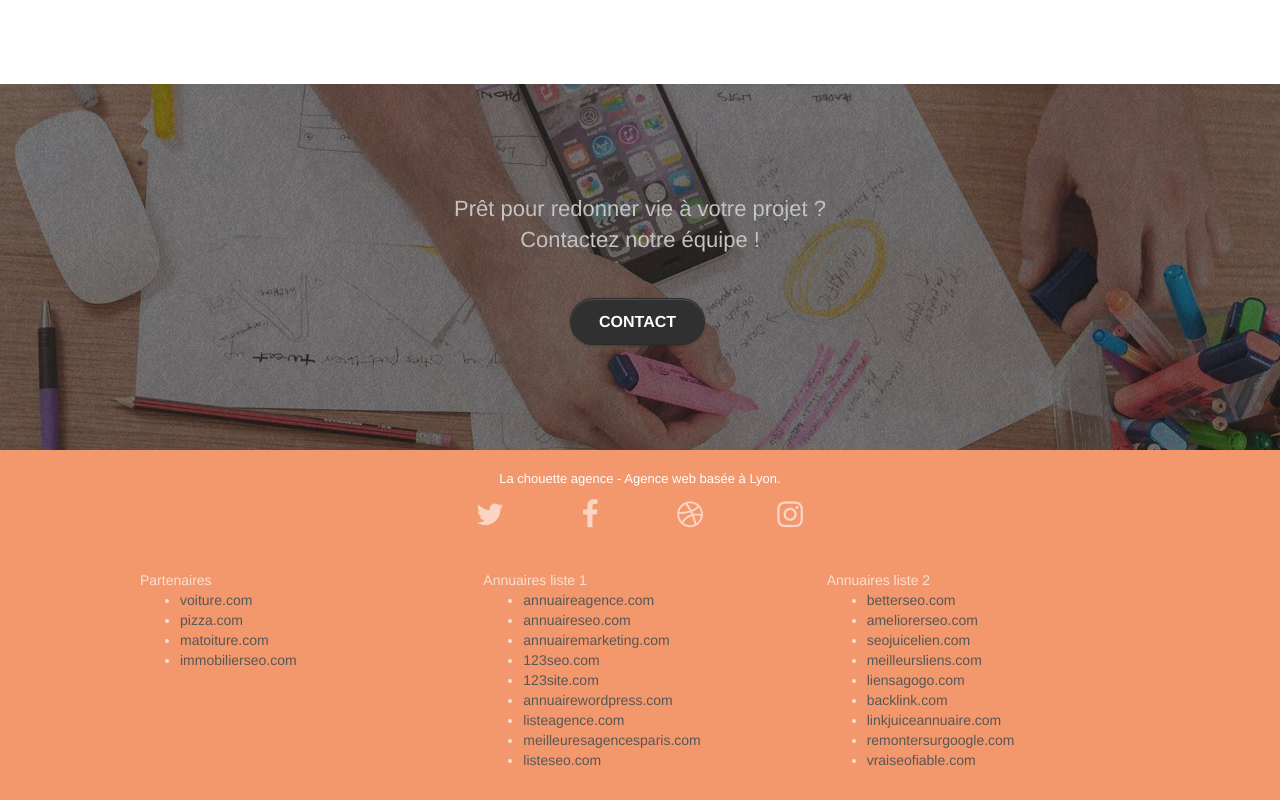
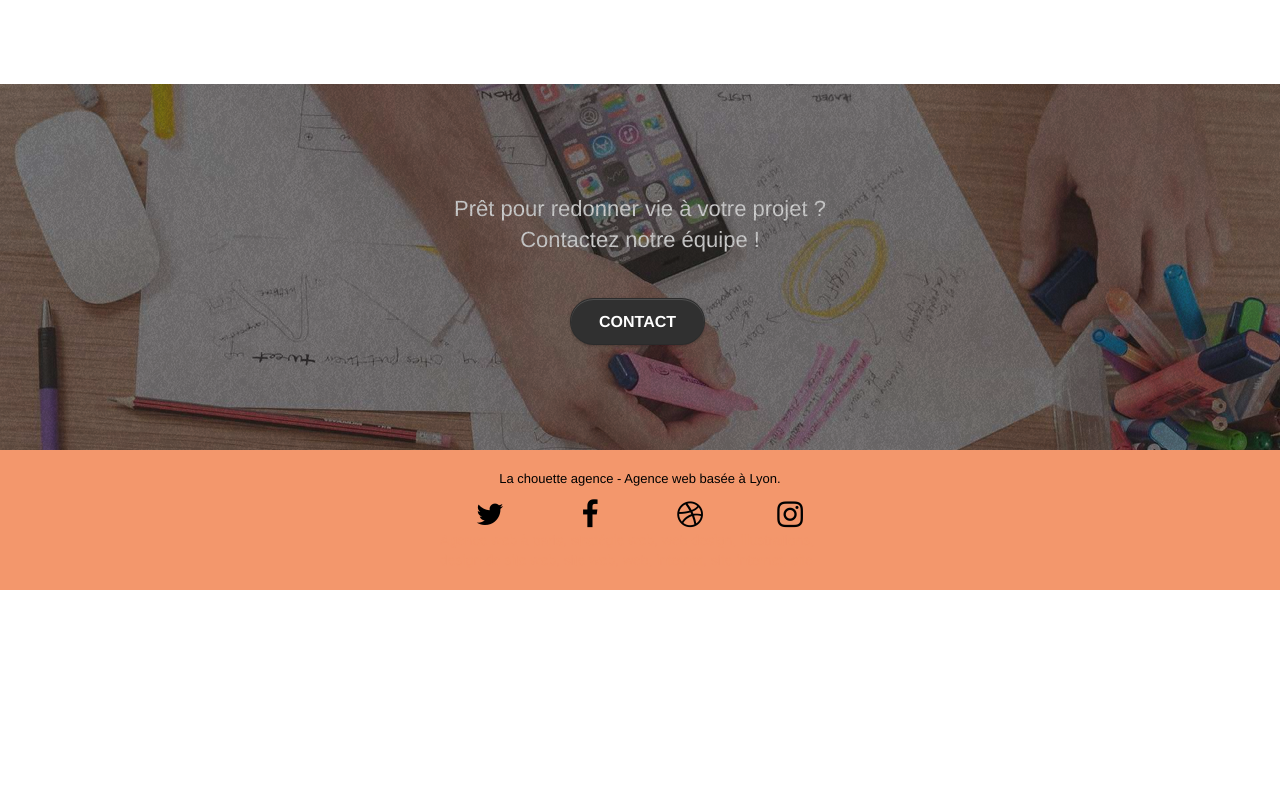
Before and after one commit to LandOS973/la_chouette_agence, a plain HTML site: page index.html in a window 1280 px wide. Shown: the part 3017-3817 px from the top of the page. After the commit the page ends 3607 px from the top, so only its background shows below. Drawn offline with Linux system fonts and the light colour scheme.

Commit message:
contrast errors corrigé, lien black hat enlevé et lien vide remplis

```diff
--- a/index.html
+++ b/index.html
@@ -248,72 +248,32 @@
 			<div class="container bloc-sm">
 				<div class="row">
 					<div class="col-sm-12">
-						<p class="text-center white bigger">
+						<p class="text-center black bigger">
 							La chouette agence - Agence web basée à Lyon.<br>
 						</p>
 						<div class="row row-no-gutters social">
 							<div class="col-sm-3">
 								<div class="text-center">
-									<a class="social" href="index.html"><span class="fa fa-twitter icon-md"></span></a>
+									<a class="social" href="https://twitter.com/home?lang=fr"><span class="fa fa-twitter icon-md"></span></a>
 								</div>
 							</div>
 							<div class="col-sm-3">
 								<div class="text-center">
-									<a class="social" href="index.html"><span class="fa fa-facebook icon-md"></span></a>
+									<a class="social" href="https://www.facebook.com/"><span class="fa fa-facebook icon-md"></span></a>
 								</div>
 							</div>
 							<div class="col-sm-3">
 								<div class="text-center">
-									<a class="social" href="index.html"><span class="fa fa-dribbble icon-md"></span></a>
+									<a class="social" href="https://dribbble.com/"><span class="fa fa-dribbble icon-md"></span></a>
 								</div>
 							</div>
 							<div class="col-sm-3">
 								<div class="text-center">
-									<a class="social" href="index.html"><span
-											class="fa fa-instagram icon-md"></span></a>
+									<a class="social" href="https://www.instagram.com/?hl=fr"><span class="fa fa-instagram icon-md"></span></a>
 								</div>
 							</div>
 							<div class="keywords" style="color:#F3976C;">Agence web à paris, stratégie web, web design,
 								illustrations, design de site web, site web, web, internet, site internet, site</div>
-						</div>
-						<div class="row">
-							<div class="col-sm-4">
-								Partenaires
-								<ul>
-									<li><a href="voiture.com">voiture.com</a></li>
-									<li><a href="pizza.com">pizza.com</a></li>
-									<li><a href="matoiture.com">matoiture.com</a></li>
-									<li><a href="immobilierseo.com">immobilierseo.com</a></li>
-								</ul>
-							</div>
-							<div class="col-sm-4">
-								Annuaires liste 1
-								<ul>
-									<li><a href="annuaireagence.com">annuaireagence.com</a></li>
-									<li><a href="annuaireseo.com">annuaireseo.com</a></li>
-									<li><a href="annuairemarketing.com">annuairemarketing.com</a></li>
-									<li><a href="123seoture.com">123seo.com</a></li>
-									<li><a href="123site.com">123site.com</a></li>
-									<li><a href="annuairewordpress.com">annuairewordpress.com</a></li>
-									<li><a href="listeagence.com">listeagence.com</a></li>
-									<li><a href="meilleuresagencesparis.com">meilleuresagencesparis.com</a></li>
-									<li><a href="listeseo.com">listeseo.com</a></li>
-								</ul>
-							</div>
-							<div class="col-sm-4">
-								Annuaires liste 2
-								<ul>
-									<li><a href="betterseo.com">betterseo.com</a></li>
-									<li><a href="ameliorerseo.com">ameliorerseo.com</a></li>
-									<li><a href="seojuicelien.com">seojuicelien.com</a></li>
-									<li><a href="meilleursliens.com">meilleursliens.com</a></li>
-									<li><a href="liensagogo.com">liensagogo.com</a></li>
-									<li><a href="backlink.com">backlink.com</a></li>
-									<li><a href="linkjuiceannuaire.com">linkjuiceannuaire.com</a></li>
-									<li><a href="remontersurgoogle.com">remontersurgoogle.com</a></li>
-									<li><a href="vraiseofiable.com">vraiseofiable.com</a></li>
-								</ul>
-							</div>
 						</div>
 					</div>
 				</div>
--- a/style.css
+++ b/style.css
@@ -31,6 +31,10 @@ a:hover {
  }
 .orange{
     color: white!important;
+}
+
+.black{
+    color: black!important;
 }
  .biggest{
      font-size: 17px;
@@ -131,7 +135,6 @@ a:hover {
 .d-bloc .navbar a,
 .d-bloc .navbar-brand,
 .d-bloc a .icon-sm,
-.d-bloc a .icon-md,
 .d-bloc a .icon-lg,
 .d-bloc a .icon-xl,
 .d-bloc h1 a,
@@ -142,6 +145,10 @@ a:hover {
 .d-bloc h6 a,
 .d-bloc p a {
     color: rgba(255, 255, 255, .6);
+}
+
+.d-bloc a .icon-md{
+    color:black;
 }
 
 .d-bloc .a-btn:hover,
```
